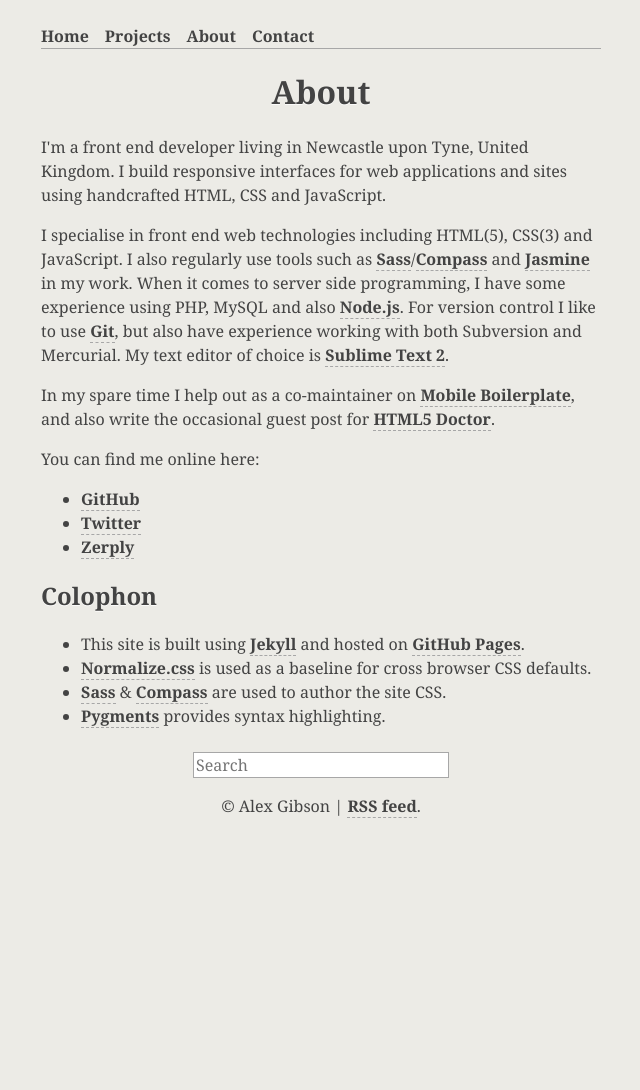
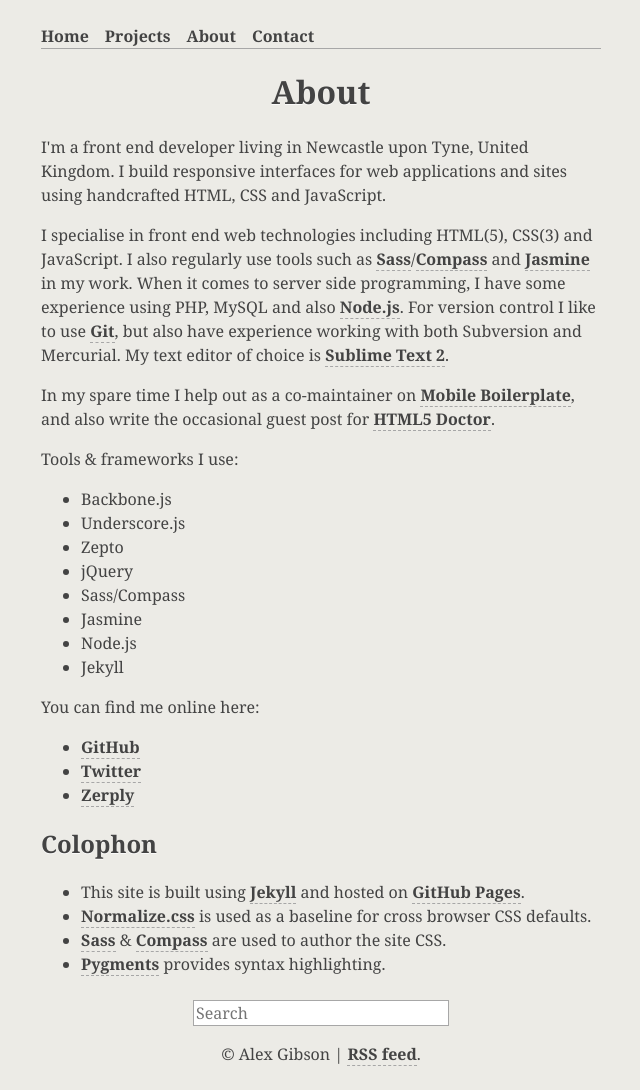
Before and after one commit to alexgibson/alxgbsn.co.uk, a Jekyll site: the page built from about/index.html, in a window 1280 px wide. Shown: the whole page, without its empty margins (319-959 px from the left). Built offline with Jekyll 4.4.1, drawn with Linux system fonts in a browser that asks for light colours; Markdown is read by kramdown in place of the engine named in the settings; before the commit the page ends 900 px from its top, so only the background shows below that.

Commit message:
Added tools & frameworks to about page copy

```diff
--- a/about/index.html
+++ b/about/index.html
@@ -19,6 +19,21 @@
     </p>
 
     <p>
+        Tools &amp; frameworks I use:
+    </p>
+
+    <ul>
+        <li>Backbone.js</li>
+        <li>Underscore.js</li>
+        <li>Zepto</li>
+        <li>jQuery</li>
+        <li>Sass/Compass</li>
+        <li>Jasmine</li>
+        <li>Node.js</li>
+        <li>Jekyll</li>
+    </ul>
+
+    <p>
         You can find me online here:
     </p>
 
```
Also changed, not shown: 3 other files.
